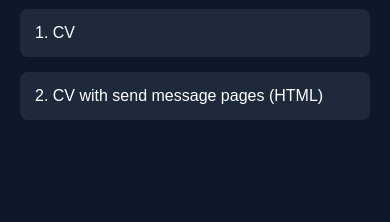
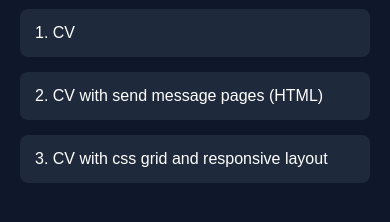
Before and after one commit to limploc/mk_web, a plain HTML site: page index.html in a window 390 px wide. Shown: the part 98-320 px from the top of the page. Drawn offline with Linux system fonts and the light colour scheme.

Commit message:
feat(tugas 3): CV with css grid and responsive layout to README and index.html

```diff
--- a/index.html
+++ b/index.html
@@ -20,6 +20,11 @@
                 2. CV with send message pages (HTML)
             </a>
         </li>
+        <li>
+            <a href="https://github.com/limploc/mk_web/tree/tugas3" target="_blank">
+                3. CV with css grid and responsive layout
+            </a>
+        </li>
     </ul>
 
 </body>
```
Also changed, not shown: 1 other file.
